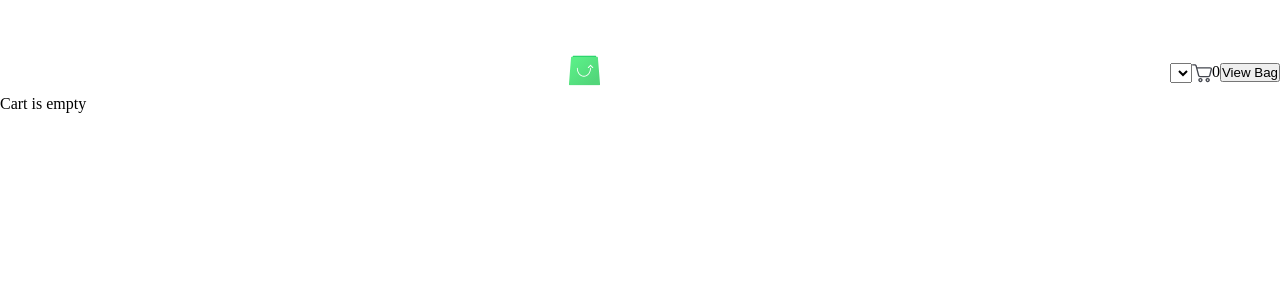
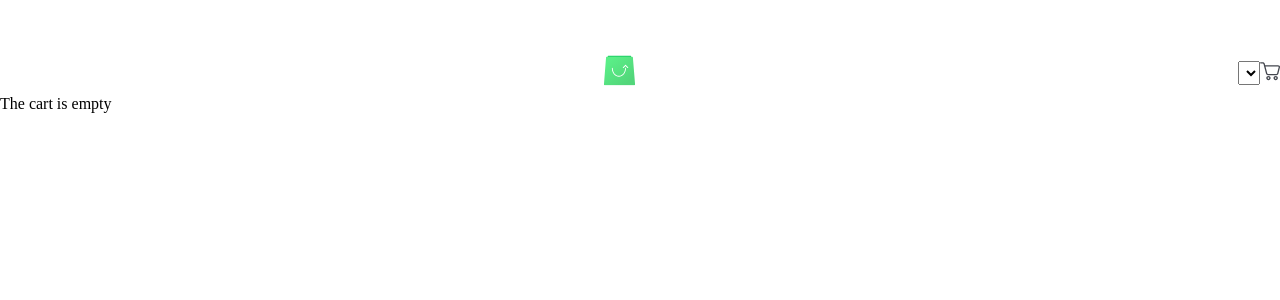
Before and after one commit to Lelabeshidze/scandiweb-ecommerce, a React (Create React App) app: page /cart in a window 1280 px wide. Shown: the top 300 px of the page. Built offline with nearby package versions, Linux system fonts and the light colour scheme.

Commit message:
added cartOverlay

```diff
--- a/src/Components/Cart/CartComponent.js
+++ b/src/Components/Cart/CartComponent.js
@@ -5,13 +5,11 @@ import Header from "../../Layout/Header";
 class CartComponent extends Component {
   render() {
     const { cartItems, addToCart, removeFromCart } = this.props.cartItems;
-
+    console.log(cartItems);
     return (
       <div>
         <Header />
-        {cartItems.length === 0 ? (
-          <div>Cart is empty</div>
-        ) : (
+        {cartItems.length > 0 ? (
           <div>
             {cartItems?.map((item, index) => {
               const { attributes } = item;
@@ -45,6 +43,8 @@ class CartComponent extends Component {
               );
             })}
           </div>
+        ) : (
+          <div>The cart is empty</div>
         )}
       </div>
     );
--- /dev/null
+++ b/src/Components/Cart/CartOverlayComponent.js
@@ -0,0 +1,155 @@
+import React, { Component, createRef } from "react";
+import { Link } from "react-router-dom";
+import styled from "styled-components";
+import Cart from "../../Assets/cart.svg";
+import CurrencyContext from "../../Utils/CurrencyContext";
+
+class CartOverlayComponent extends Component {
+  static contextType = CurrencyContext;
+  constructor() {
+    super();
+    this.state = {
+      showModal: false,
+      menuOpen: false,
+    };
+  }
+
+  modalRef = createRef();
+
+  handleClick = (event) => {
+    event.preventDefault();
+
+    this.setState(
+      (prevState) => ({ showModal: !prevState.showModal }),
+      () => {
+        document.addEventListener("click", this.closeMenu);
+      }
+    );
+  };
+
+  closeMenu = (event) => {
+    if (this.modalRef.current && this.modalRef.current.contains(event.target)) {
+      return;
+    }
+    this.setState({ showModal: false }, () => {
+      document.removeEventListener("click", this.closeMenu);
+    });
+  };
+
+  render() {
+    const { cartItems, addToCart, removeFromCart, totalAmount } =
+      this.props.cartItems;
+    const { selectCurrency } = this.context;
+    console.log(this.modalRef);
+    return (
+      <Container ref={this.modalRef}>
+        <img src={Cart} alt="logo" onClick={this.handleClick} />
+        {this.state.showModal && (
+          <CartContainer>
+            <p>My bag: {totalAmount} items</p>
+            {cartItems.length > 0 ? (
+              <div>
+                {cartItems?.map((item, index) => {
+                  const { attributes } = item;
+                  const { prices } = item;
+                  return item.count > 0 ? (
+                    <SingleProduct key={index}>
+                      <div>
+                        {attributes.map((attribute, index) => {
+                          const { name, type, items } = attribute;
+
+                          return (
+                            <div key={index}>
+                              <h3>{name}</h3>
+                              <div>
+                                {items.map((item) => {
+                                  return <div key={item.id}>{item.value}</div>;
+                                })}
+                              </div>
+                            </div>
+                          );
+                        })}
+                        <h4>
+                          {prices?.map((price, index) => {
+                            return (
+                              <div key={index}>
+                                {price.currency.label === selectCurrency ? (
+                                  <>
+                                    <span>{price.currency.symbol}</span>
+                                    <span>{price.amount}</span>
+                                  </>
+                                ) : (
+                                  <></>
+                                )}
+                              </div>
+                            );
+                          })}
+                        </h4>
+                        {!selectCurrency && (
+                          <>
+                            <span>{prices[0].currency.symbol}</span>
+                            <span>{prices[0].amount}</span>
+                          </>
+                        )}
+                      </div>
+                      <Actions>
+                        <Button onClick={() => addToCart(item)}>+</Button>
+                        <p>{item.count}</p>
+                        <Button onClick={() => removeFromCart(item)}>-</Button>
+                      </Actions>
+                      <img src={item.gallery[0]} alt="photo" />
+                    </SingleProduct>
+                  ) : (
+                    ""
+                  );
+                })}
+                <div>
+                  <Link to="/cart">
+                    <button>View Bag</button>
+                  </Link>
+                </div>
+              </div>
+            ) : (
+              <div>The cart is empty</div>
+            )}
+          </CartContainer>
+        )}
+      </Container>
+    );
+  }
+}
+
+const Container = styled.div`
+  position: relative;
+  width: 100%;
+  height: 100%;
+`;
+const CartContainer = styled.div`
+  position: absolute;
+  z-index: 1;
+  width: 300px;
+  right: 10px;
+  background-color: white;
+`;
+const SingleProduct = styled.div`
+  width: 100%;
+  margin-top: 50px;
+  display: flex;
+  justify-content: space-between;
+  img {
+    width: 50%;
+    object-fit: cover;
+  }
+`;
+const Actions = styled.div`
+  display: flex;
+  flex-direction: column;
+  justify-content: space-between;
+  align-items: center;
+`;
+const Button = styled.button`
+  height: 30px;
+  width: 30px;
+  text-align: center;
+`;
+export default CartOverlayComponent;
--- a/src/Components/NavigationActions/ActionsComponent.js
+++ b/src/Components/NavigationActions/ActionsComponent.js
@@ -1,10 +1,9 @@
 import React, { Component } from "react";
 import { GET_CURRENCIES } from "../../GraphQL/dataQueries";
 import { getData } from "../../GraphQL/getData";
-import Cart from "../../Assets/cart.svg";
 import styled from "styled-components";
-import { Link } from "react-router-dom";
 import CurrencyContext from "../../Utils/CurrencyContext";
+import CartOverlayPage from "../../Pages/CartOverlayPage";
 class ActionsComponent extends Component {
   static contextType = CurrencyContext;
   constructor() {
@@ -41,11 +40,7 @@ class ActionsComponent extends Component {
           })}
         </select>
 
-        <img src={Cart} alt="logo" />
-        <span>{totalAmount}</span>
-        <Link to="/cart">
-          <button>View Bag</button>
-        </Link>
+        <CartOverlayPage />
       </CurrenciesContainer>
     );
   }
--- /dev/null
+++ b/src/Pages/CartOverlayPage.js
@@ -0,0 +1,27 @@
+import React, { Component } from "react";
+import CartOverlayComponent from "../Components/Cart/CartOverlayComponent";
+import CartContext from "../Utils/CartContext";
+import CurrencyContext from "../Utils/CurrencyContext";
+
+class CartOverlayPage extends Component {
+  render() {
+    return (
+      <div>
+        <CurrencyContext.Consumer>
+          {(currency) => (
+            <CartContext.Consumer>
+              {(cartItems) => (
+                <CartOverlayComponent
+                  currency={currency}
+                  cartItems={cartItems}
+                />
+              )}
+            </CartContext.Consumer>
+          )}
+        </CurrencyContext.Consumer>
+      </div>
+    );
+  }
+}
+
+export default CartOverlayPage;
```
